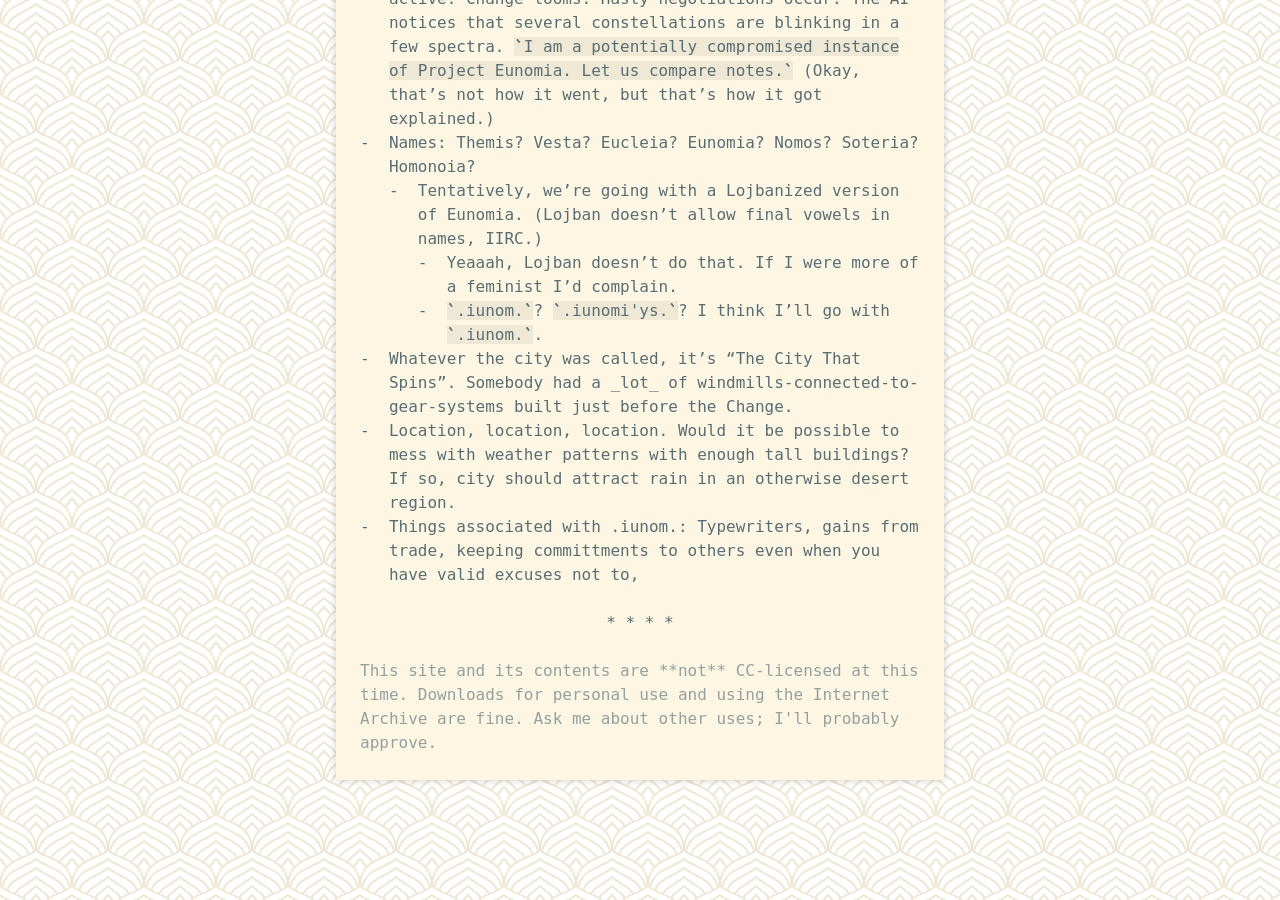
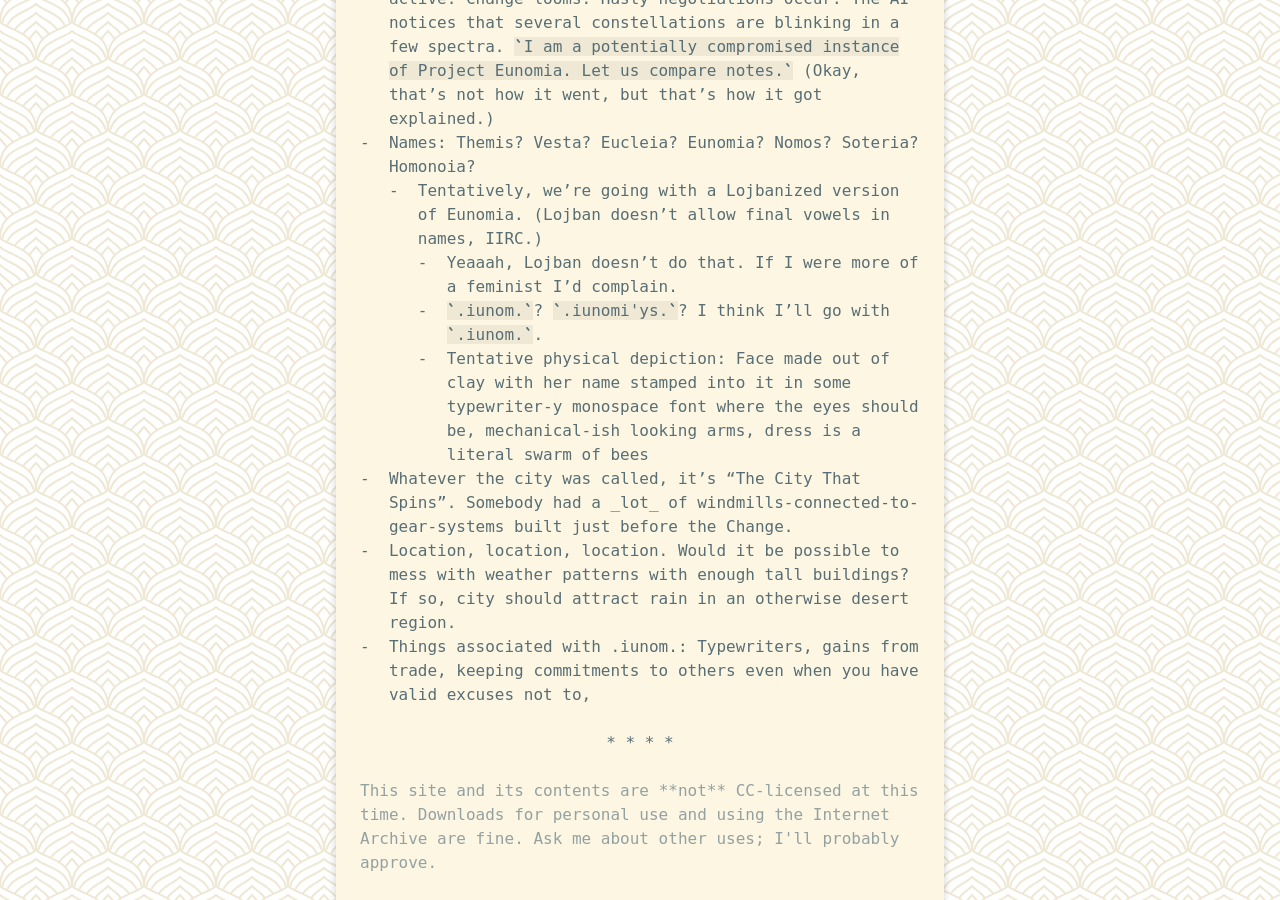
Before and after one commit to ilzolende/ilzolende.github.io, a Jekyll site: the page built from _writing/atmospheric-tech-levels.md, in a window 1280 px wide and 900 px high, scrolled down 2246 px. Built offline with Jekyll 4.4.1, drawn with Linux system fonts in a browser that asks for light colours; some web fonts are replaced.

Commit message:
added physical description of iunom

```diff
--- a/_writing/atmospheric-tech-levels.md
+++ b/_writing/atmospheric-tech-levels.md
@@ -46,6 +46,7 @@ The Goddess of Version Control/Our Lady of Value Alignment/etc:
   - Tentatively, we're going with a Lojbanized version of Eunomia. (Lojban doesn't allow final vowels in names, IIRC.)
     - Yeaaah, Lojban doesn't do that. If I were more of a feminist I'd complain.
     - `.iunom.`? `.iunomi'ys.`? I think I'll go with `.iunom.`.
+    - Tentative physical depiction: Face made out of clay with her name stamped into it in some typewriter-y monospace font where the eyes should be, mechanical-ish looking arms, dress is a literal swarm of bees
 - Whatever the city was called, it's "The City That Spins". Somebody had a *lot* of windmills-connected-to-gear-systems built just before the Change.
 - Location, location, location. Would it be possible to mess with weather patterns with enough tall buildings? If so, city should attract rain in an otherwise desert region.
-- Things associated with .iunom.: Typewriters, gains from trade, keeping committments to others even when you have valid excuses not to,
+- Things associated with .iunom.: Typewriters, gains from trade, keeping commitments to others even when you have valid excuses not to,
```
